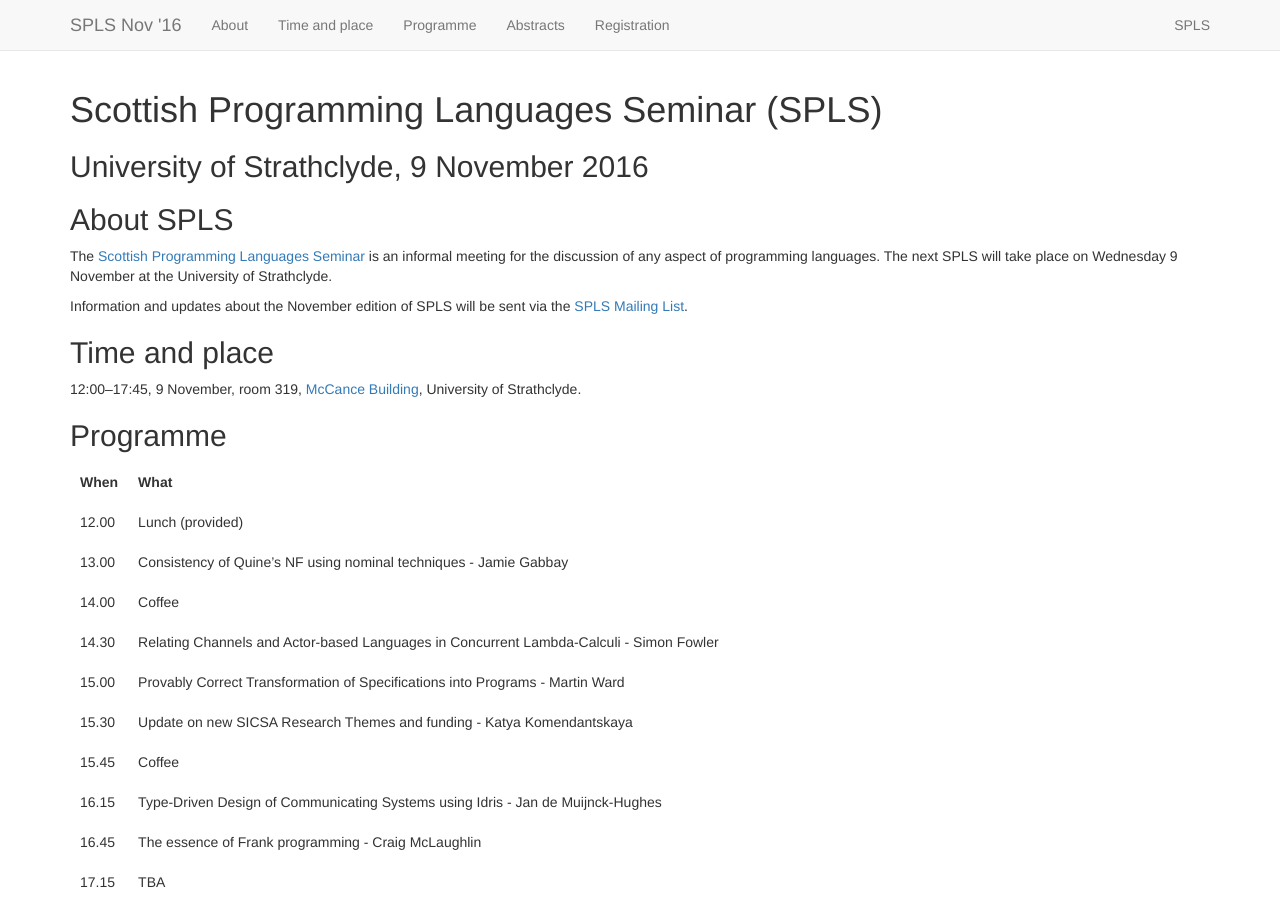
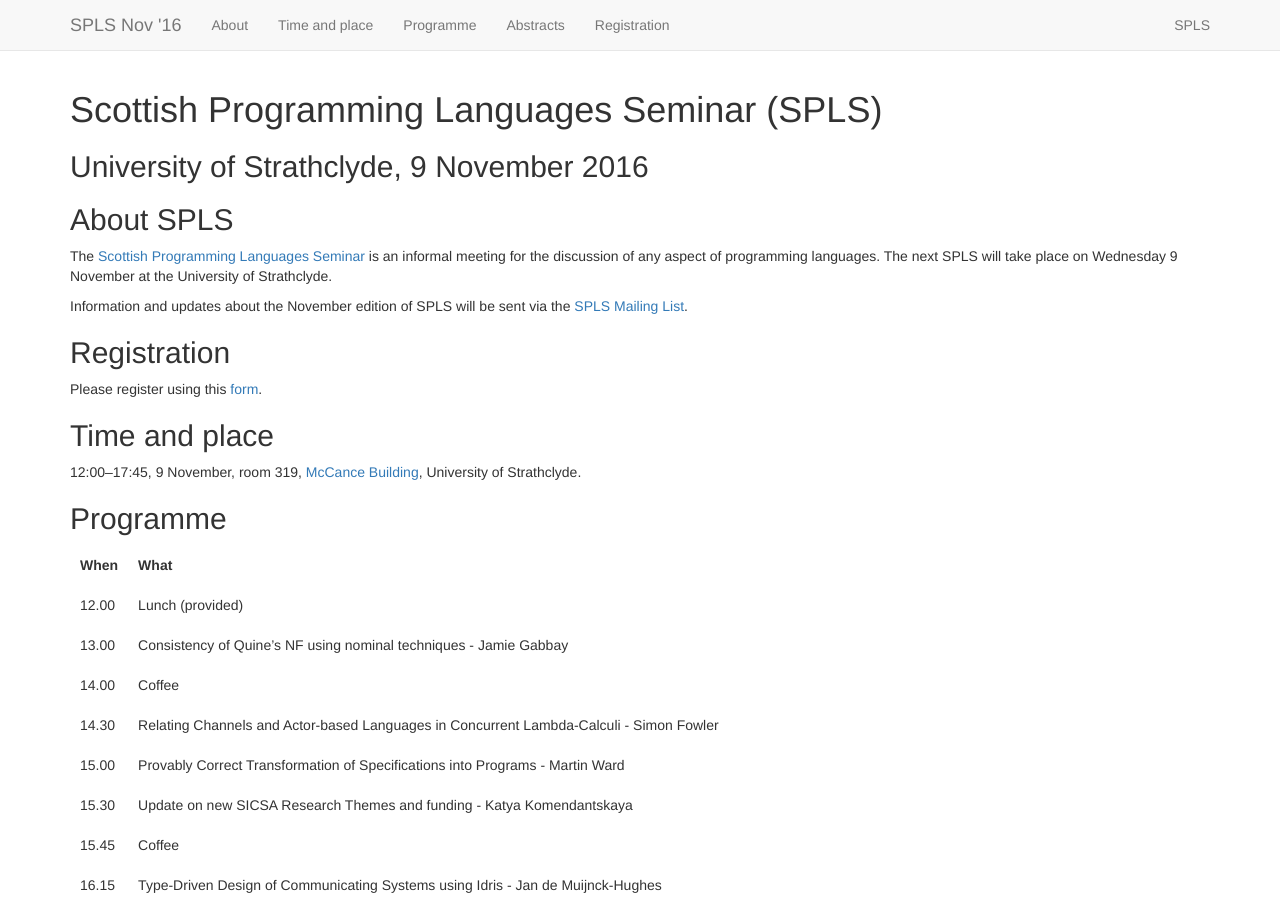
Before and after one commit to msp-strath/spls-16, a Jekyll site: the page built from index.md, in a window 1280 px wide and 900 px high. Built offline with Jekyll 4.4.1, drawn with Linux system fonts in a browser that asks for light colours; nearby versions of some CDN libraries; some of the changed text lies outside the part shown.

Commit message:
moved registration section to the top

```diff
--- a/index.md
+++ b/index.md
@@ -15,6 +15,10 @@ The next SPLS will take place on Wednesday 9 November at the University of Strat
 
 Information and updates about the November edition of SPLS will be sent
 via the [SPLS Mailing List](https://mr1.dcs.gla.ac.uk/mailman/listinfo/spls).
+
+## Registration
+
+Please register using this [form](https://goo.gl/forms/Fngd3qYbwh4lDtjm2).
 
 ## Time and place
 12:00--17:45, 9 November, room 319, [McCance Building](https://goo.gl/maps/2JjoPR6FvY82), University of Strathclyde.
```
Also changed, not shown: other parts of index.md (+0 -4 lines).
